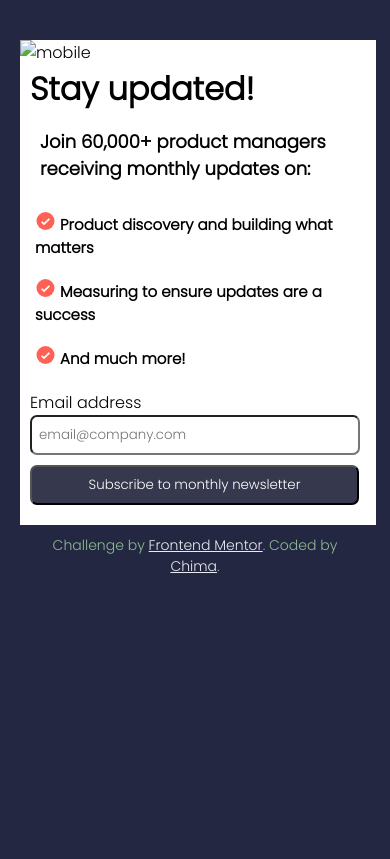
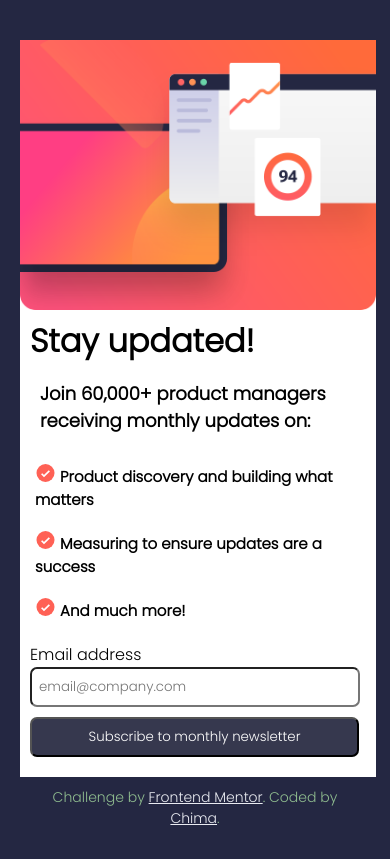
Before and after one commit to Chima22/newsletter-sign-up-with-success-message, a plain HTML site: page index.html in a window 390 px wide. Drawn offline with Linux system fonts and the light colour scheme.

Commit message:
Update index.html

```diff
--- a/index.html
+++ b/index.html
@@ -58,7 +58,7 @@
  <!-- mobile design view -->
 <div class="mobile">
     <div class="mpic">
-      <img src="./assets/images/illustration-sign-up-mobile.png" alt="mobile">
+      <img src="./illustration-sign-up-mobile.png" alt="mobile">
     </div>
 
    <div class="details">
```
